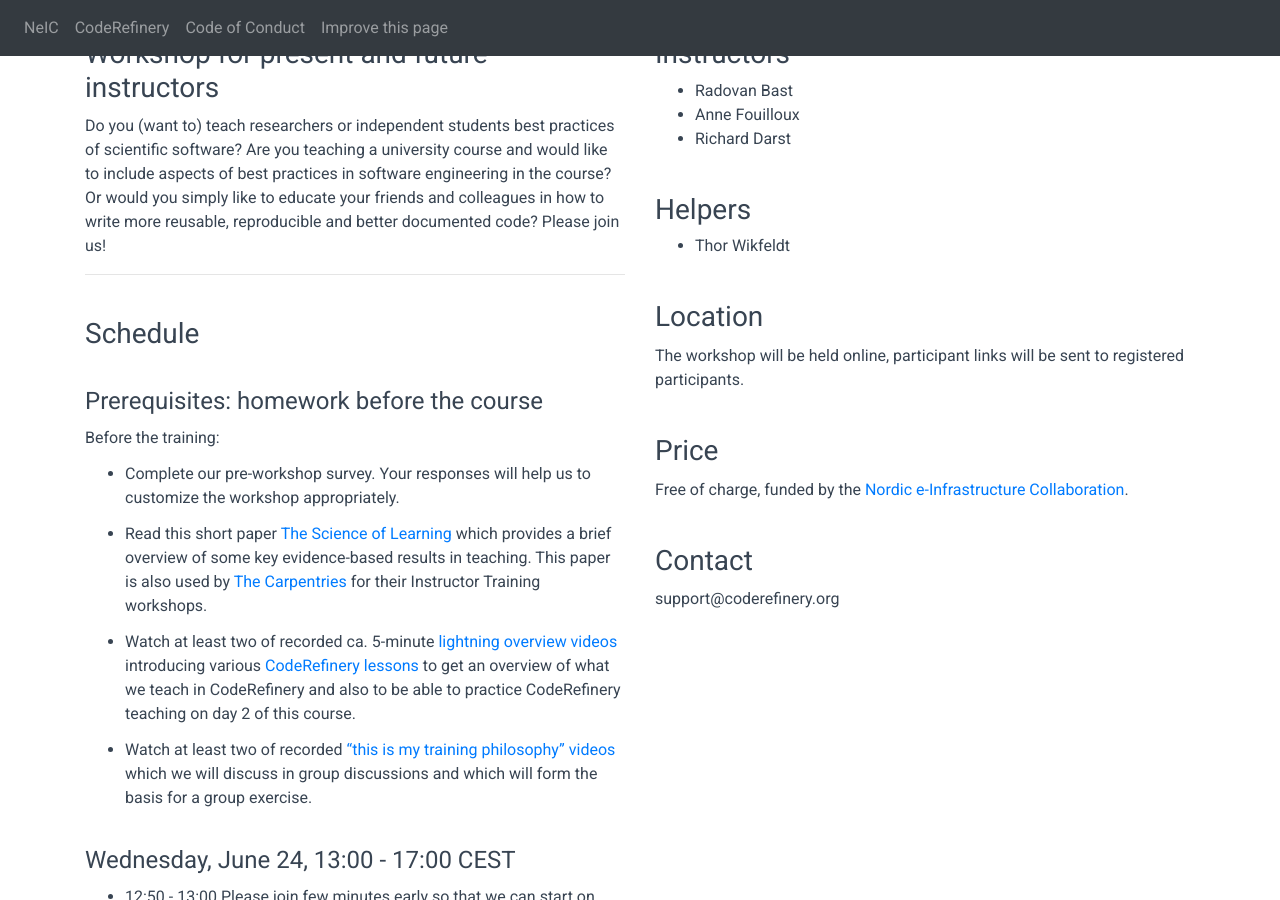
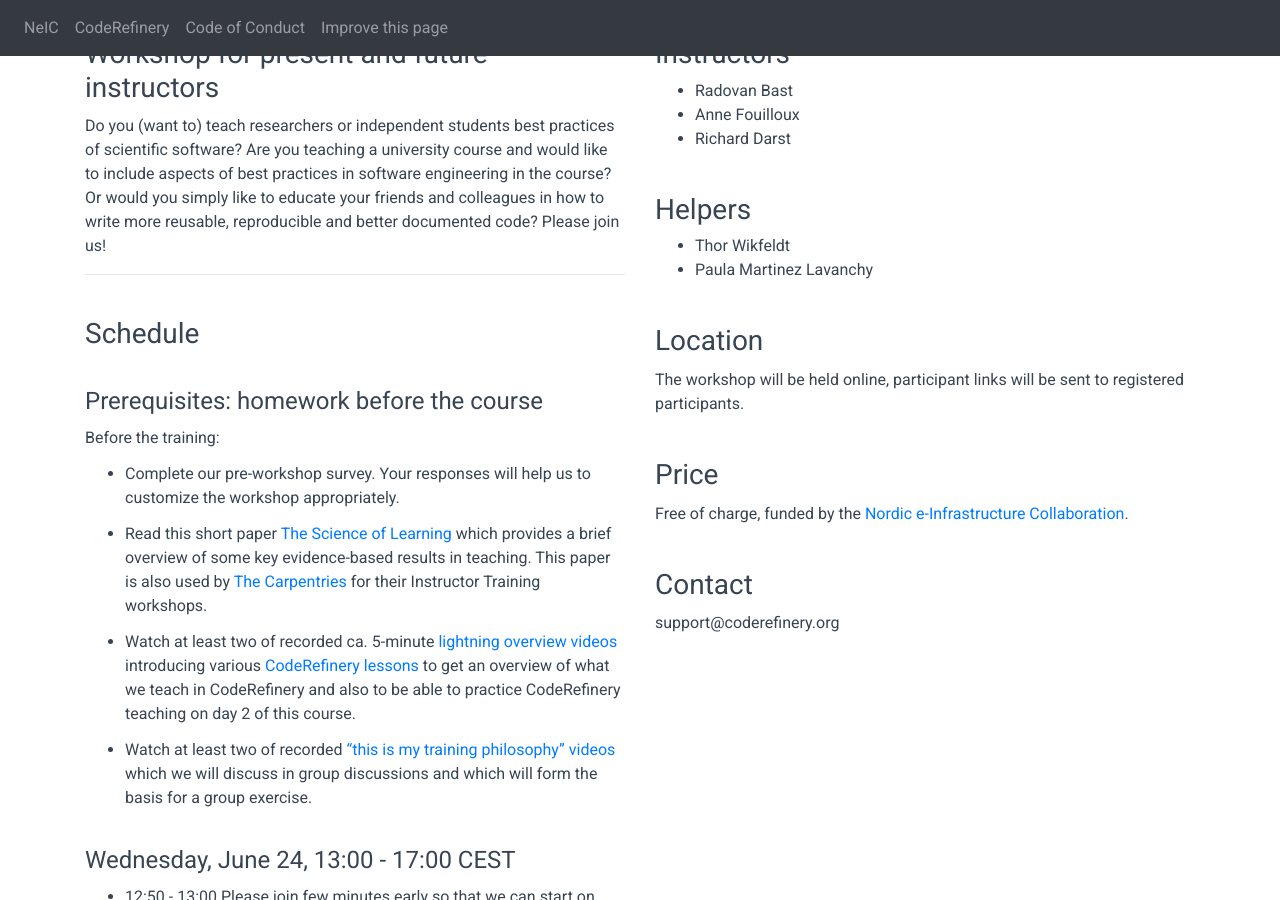
Before and after one commit to simon-ichec/2020-11-02-instructor-training, a Jekyll site: the page built from index.md, in a window 1280 px wide and 900 px high, scrolled down 332 px. Built offline with Jekyll 4.4.1, drawn with Linux system fonts in a browser that asks for light colours; comment, search, counter and statistics services are not loaded.

Commit message:
adding Paula as helper

```diff
--- a/right_column.md
+++ b/right_column.md
@@ -11,6 +11,7 @@
 ### Helpers
 
 - Thor Wikfeldt
+- Paula Martinez Lavanchy
 
 
 ### Location
```
